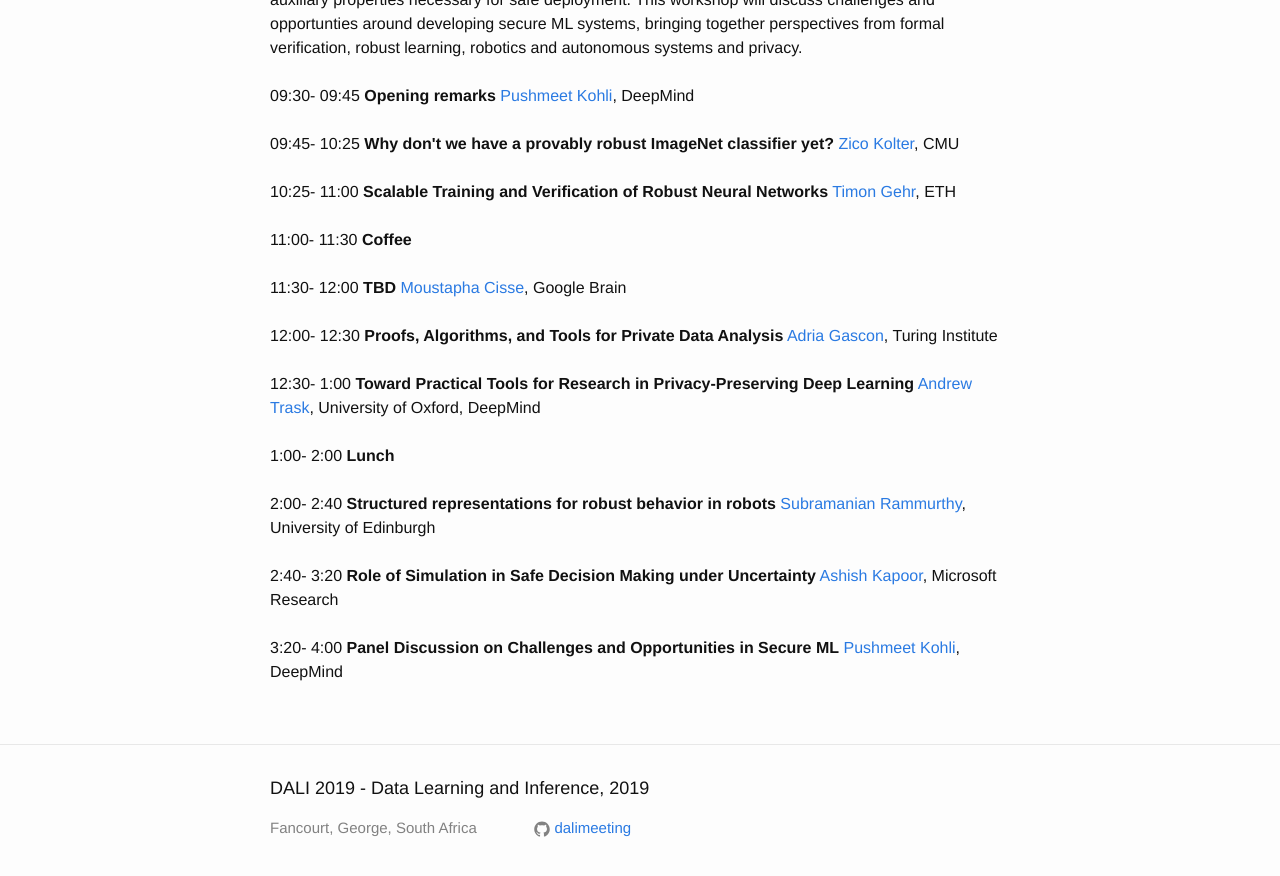
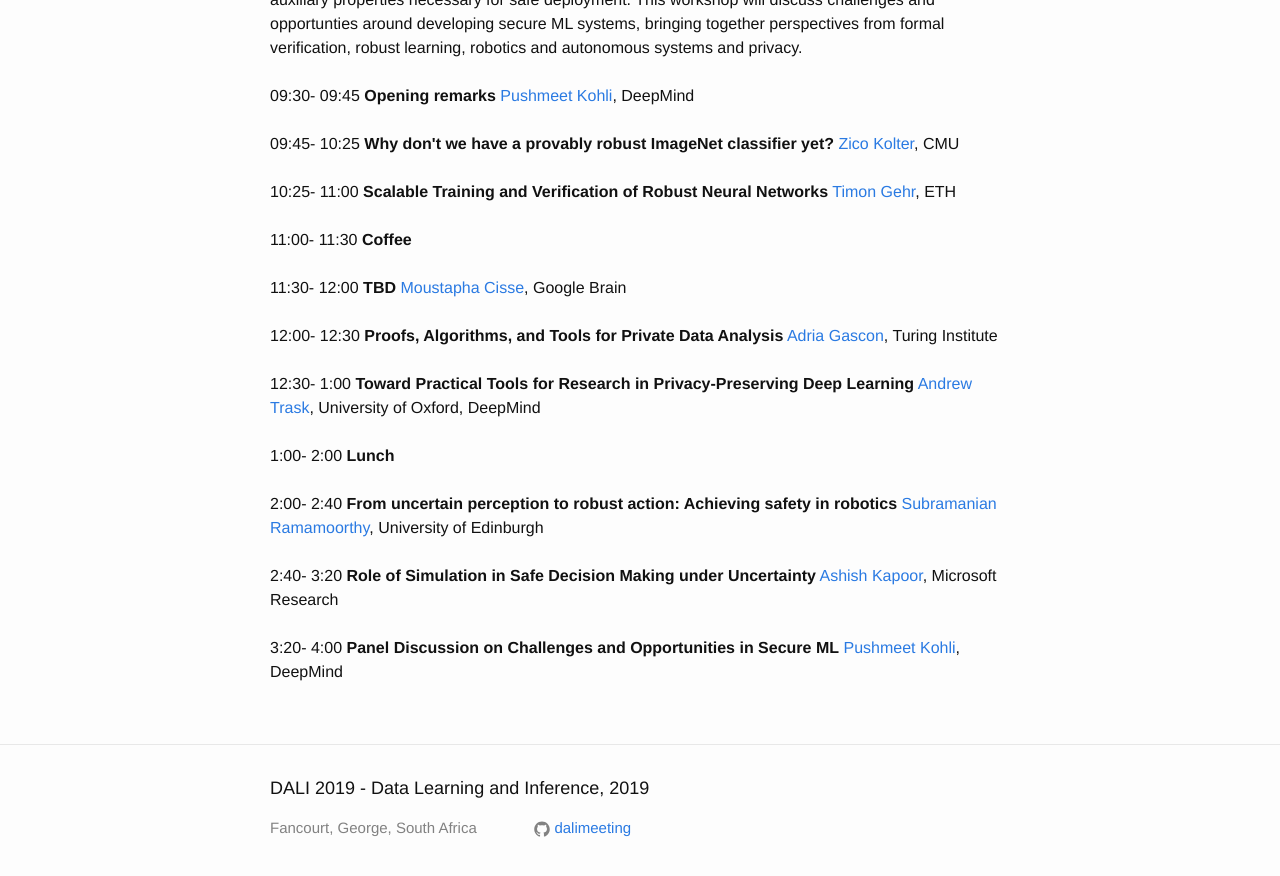
Before and after one commit to dalimeeting/dalimeeting.github.io, a Jekyll site: the page built from _posts/2019-01-05-workshop-security-and-robustness.md, in a window 1280 px wide and 900 px high, scrolled down 827 px. Shown: the top 876 px of the window. Built offline with Jekyll 4.4.1, drawn with Linux system fonts in a browser that asks for light colours.

Commit message:
Update 2019-01-05-workshop-security-and-robustness.md

```diff
--- a/_posts/2019-01-05-workshop-security-and-robustness.md
+++ b/_posts/2019-01-05-workshop-security-and-robustness.md
@@ -83,10 +83,10 @@
   start: "1:00"
   end: "2:00"
 
-- title: "Structured representations for robust behavior in robots"
+- title: "From uncertain perception to robust action: Achieving safety in robotics"
   author:
   - given: Subramanian
-    family:  Rammurthy
+    family:  Ramamoorthy
     url: http://homepages.inf.ed.ac.uk/sramamoo/
     institute: University of Edinburgh
   start: "2:00"
```
